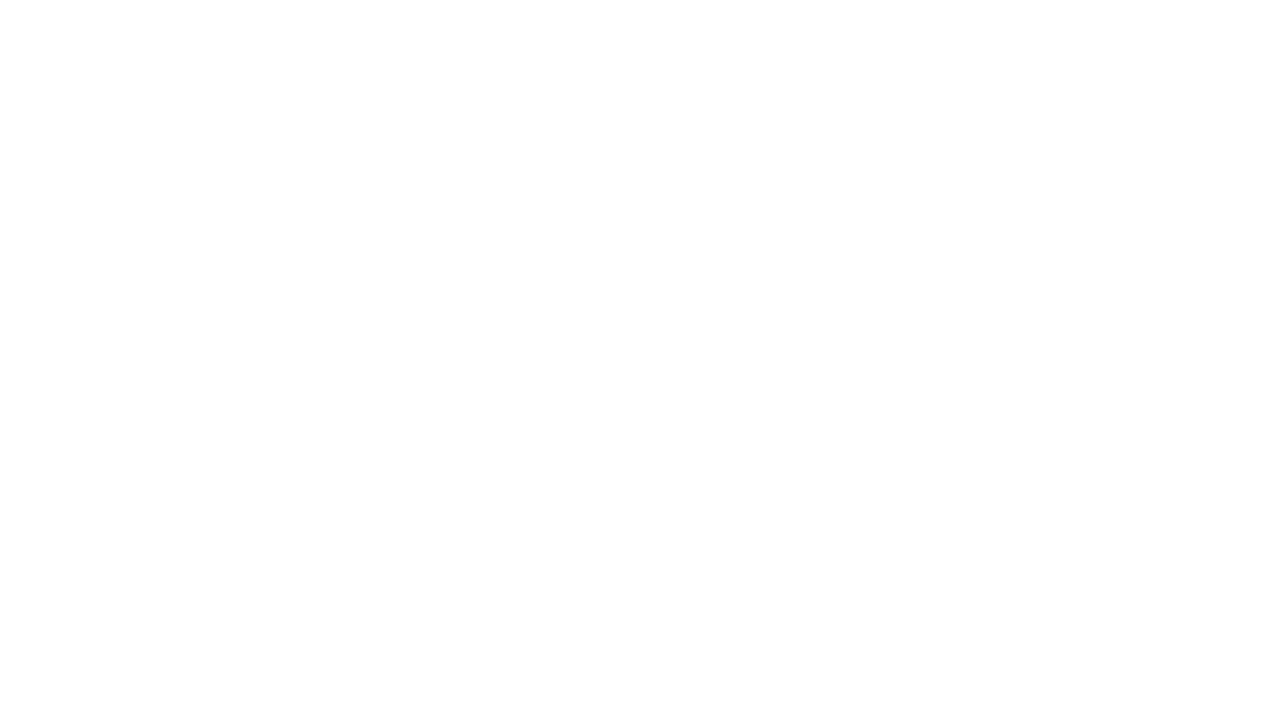
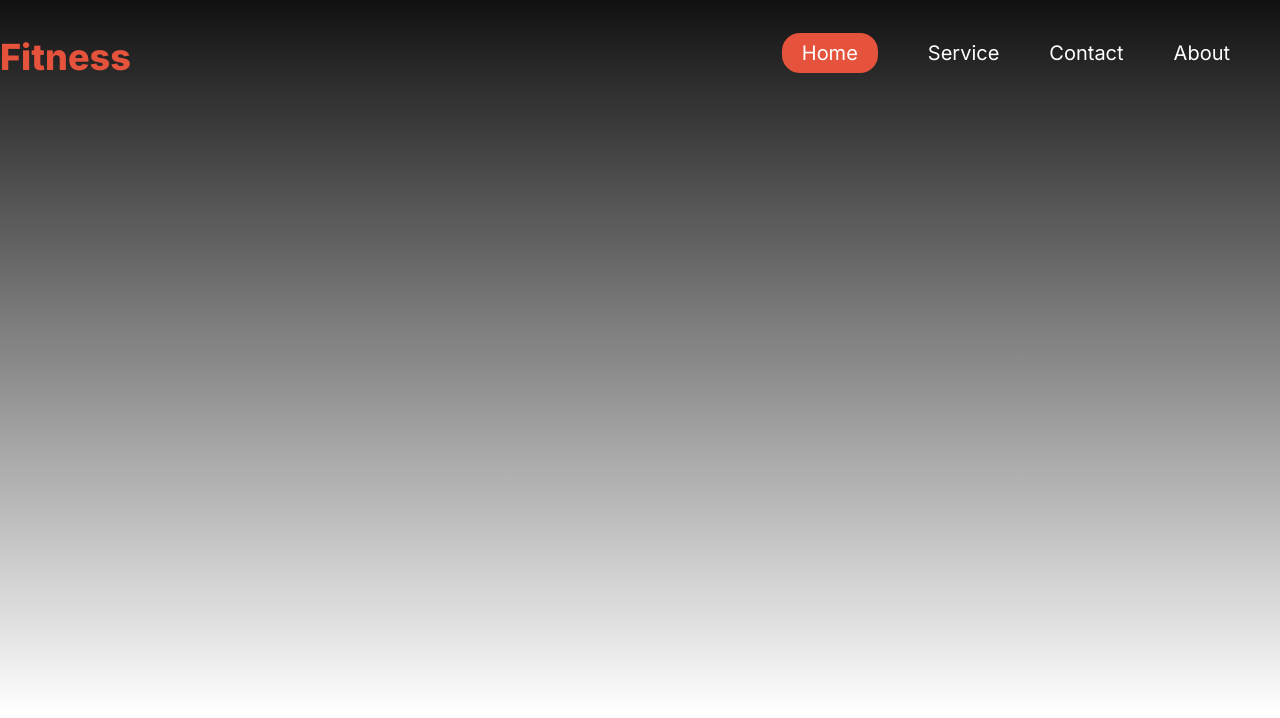
Before and after one commit to far-hana5/Assignment-2, a plain HTML site: page index.html in a window 1280 px wide. Drawn offline with Linux system fonts and the light colour scheme.

Commit message:
added navbar

```diff
--- a/index.html
+++ b/index.html
@@ -4,8 +4,22 @@
     <meta charset="UTF-8">
     <meta name="viewport" content="width=device-width, initial-scale=1.0">
     <title>Assignment-2</title>
+    <link rel="stylesheet" href="styles/style.css">
 </head>
 <body>
+ <header class="header-color">
+    <nav class="navbar">
+<h3 class="brand">Fitness</h3>
+<ul class="nav-items">
+<li class="nav-item"><a href="" class="nav-link" id="home">Home</a></li>
+<li class="nav-item"><a href="" class="nav-link">Service</a></li>
+<li class="nav-item"><a href="" class="nav-link">Contact</a></li>
+<li class="nav-item"><a href="" class="nav-link">About</a></li>
+</ul>
+    </nav>
+
+    <div class="banner"></div>
+ </header>
 
 </body>
 </html>
--- /dev/null
+++ b/styles/style.css
@@ -0,0 +1,52 @@
+@import url('https://fonts.googleapis.com/css2?family=Inter:wght@100..900&display=swap');
+body{
+    font-family: "Inter", sans-serif;
+    font-optical-sizing: auto;
+
+    font-style: normal;
+    margin: 0px;padding: 0px;
+  }
+
+  /*shared style*/
+  .brand{
+    color: rgb(230, 83, 60);
+
+font-size: 36px;
+font-weight: 800;
+line-height: 120%;
+letter-spacing: 0%;
+text-align: left;
+  }
+  .header-color{
+    background: linear-gradient(180.00deg, rgb(17, 17, 17),rgba(119, 119, 119, 0) 100%);
+ height: 715px;
+  }
+  .navbar{
+    display: flex;justify-content: space-between;
+  }
+  .nav-items{
+    display: flex;
+  }
+  .nav-item{
+    list-style: none;
+margin-right: 50px;
+margin-top: 25px;
+  }
+  .nav-link{
+    text-decoration: none;
+    font-weight: 400;font-size: 20px;
+    color: rgb(255, 255, 255);
+  }
+  .navbar, .banner{
+    max-width: 1500px;
+    margin: 0 auto;
+  }
+  #home{
+width: 52px;
+height: 22px;
+padding: 8px 20px 8px 20px;
+background-color:  rgb(230, 83, 60);
+
+border-radius: 18px;
+  }
+  /* end of header*/
```
